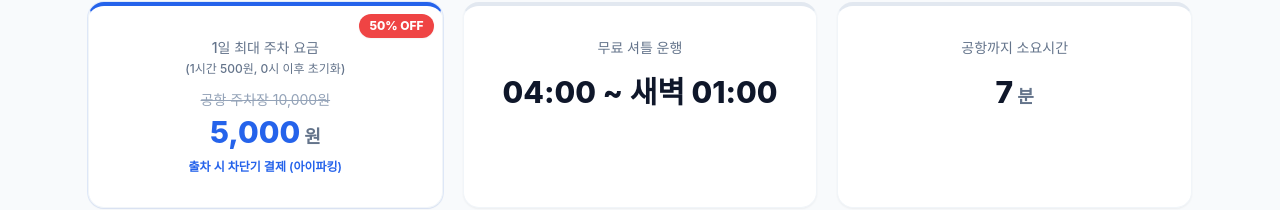
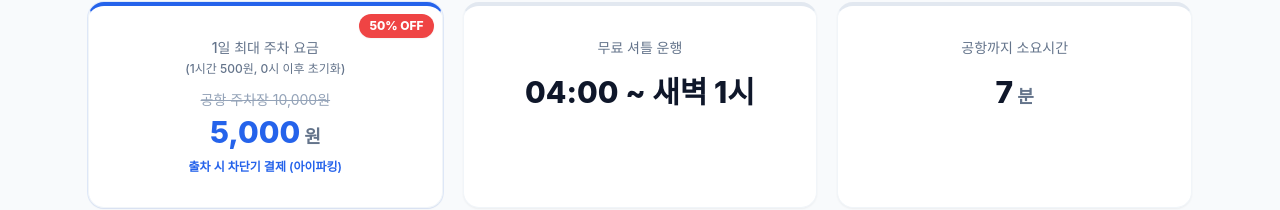
Before and after one commit to blueeye2024/parking, a React (Vite) app in the folder frontend/: page / in a window 1280 px wide. Shown: the part 560-770 px from the top of the page. Built offline with nearby package versions, Linux system fonts and the light colour scheme; a web font is replaced by a local one.

Commit message:
Update shuttle time format from 새벽 01:00 to 새벽 1시

```diff
--- a/frontend/src/components/AboutUs.jsx
+++ b/frontend/src/components/AboutUs.jsx
@@ -3,7 +3,7 @@ import { FaTag, FaBus, FaParking, FaShieldAlt, FaMapMarkerAlt, FaHandshake } fro
 
 const features = [
     { icon: FaTag, title: '공항 대비 50% 절약', desc: '공항 내 주차장 1일 10,000원, 저희는 1시간 500원, 1일 최대 5,000원(0시 이후 초기화)! 동일한 서비스, 절반의 비용으로 경험하세요.' },
-    { icon: FaBus, title: '신속한 셔틀 서비스', desc: '주차장에서 공항까지 무료 셔틀버스를 운행합니다. (운행 시간: 04:00 ~ 새벽 01:00)' },
+    { icon: FaBus, title: '신속한 셔틀 서비스', desc: '주차장에서 공항까지 무료 셔틀버스를 운행합니다. (운행 시간: 04:00 ~ 새벽 1시)' },
     { icon: FaParking, title: '넉넉한 주차 공간', desc: '자동차 400대를 동시에 수용할 수 있는 대규모 전용 주차장 완비.' },
     { icon: FaShieldAlt, title: '철저한 안전 관리', desc: '24시간 CCTV 및 무인 차단기 설치로 도난 예방. 운행 차량 종합보험 및 주차 배상 책임보험 가입 완료.' },
 ];
@@ -73,7 +73,7 @@ const AboutUs = () => {
                 <div className="grid grid-cols-1 sm:grid-cols-2 gap-3 text-sm">
                     {[
                         { label: '이용 요금', value: '1시간 500원, 1일 최대 5,000원 (0시 이후 초기화 / 차단기 아이파킹 결제)' },
-                        { label: '셔틀 운행', value: '04:00 ~ 새벽 01시까지' },
+                        { label: '셔틀 운행', value: '04:00 ~ 새벽 1시까지' },
                         { label: '문의 및 예약', value: '043-298-1234 / 010-5078-4756' },
                     ].map((item, i) => (
                         <div key={i} className="flex items-start gap-2">
--- a/frontend/src/components/Reserve.jsx
+++ b/frontend/src/components/Reserve.jsx
@@ -166,7 +166,7 @@ const Reserve = () => {
                     </div>
 
                     {/* Shuttle Card */}
-                    {[{ label: '무료 셔틀 운행', value: '04:00 ~ 새벽 01:00', unit: '' },
+                    {[{ label: '무료 셔틀 운행', value: '04:00 ~ 새벽 1시', unit: '' },
                     { label: '공항까지 소요시간', value: '7', unit: '분' }].map((item, i) => (
                         <div key={i} className={`group bg-white rounded-2xl p-8 shadow-sm border border-slate-100 text-center cursor-default
                         hover:shadow-[0_12px_28px_-6px_rgba(239,68,68,0.25)] hover:-translate-y-2 hover:scale-[1.03] hover:border-red-300
```
